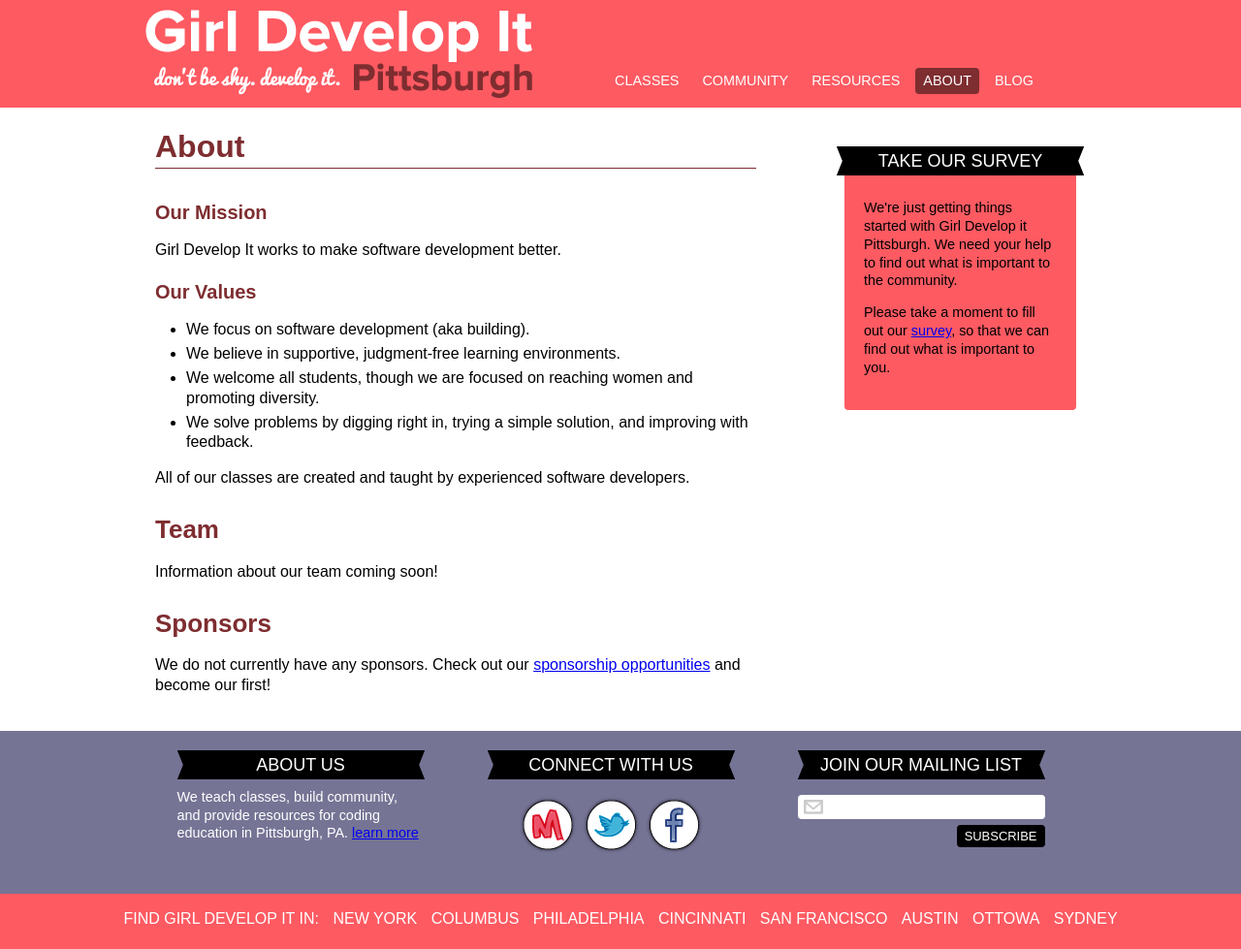
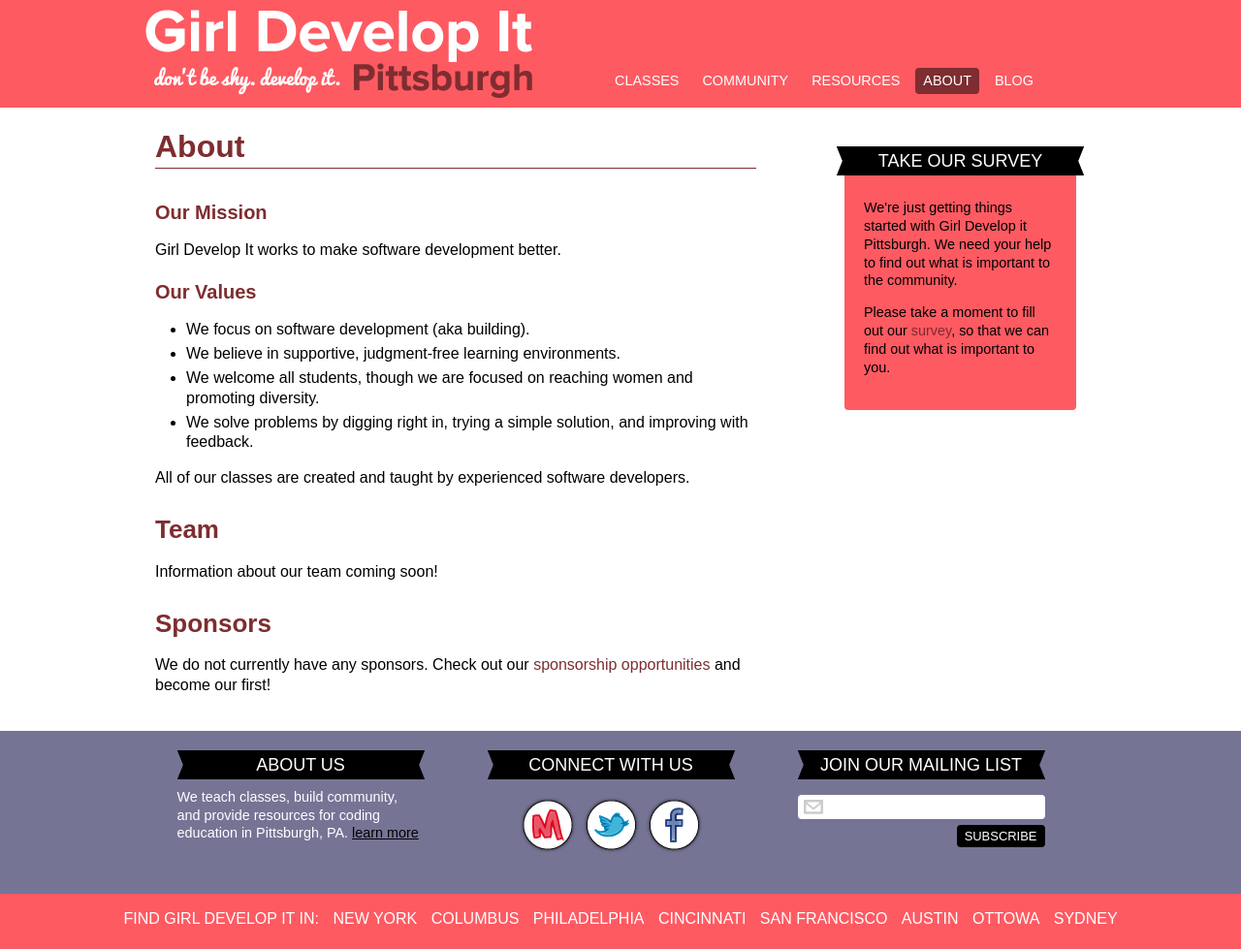
Before and after one commit to gdipgh/girldevelopitpgh.com, a Jekyll site: the page built from about/index.html, in a window 1280 px wide. Shown: the whole page at 97% size. Built offline with Jekyll 4.4.1, drawn with Linux system fonts in a browser that asks for light colours.

Commit message:
Reorganize some css and configure anchor colors

```diff
--- a/stylesheets/screen.css
+++ b/stylesheets/screen.css
@@ -90,46 +90,59 @@
 }
 
 /* line 76, ../sass/screen.scss */
+h1, h2, h3, h4 {
+  font-weight: 600;
+}
+
+/* line 80, ../sass/screen.scss */
 h1 {
   font-size: 250%;
 }
 
-/* line 80, ../sass/screen.scss */
+/* line 84, ../sass/screen.scss */
 h2 {
   border-bottom: solid 1px #7e2d30;
   color: #7e2d30;
   font-size: 32px;
-  font-weight: 600;
   margin: 0 0 1em 0;
 }
 
-/* line 88, ../sass/screen.scss */
+/* line 91, ../sass/screen.scss */
 h3 {
   color: #7e2d30;
   font-size: 26px;
-  font-weight: 600;
   margin: 1em 0 0.5em 0;
 }
 
-/* line 95, ../sass/screen.scss */
+/* line 97, ../sass/screen.scss */
 h4 {
   color: #7e2d30;
   font-size: 20px;
-  font-weight: 600;
   margin: 1em 0 0.5em 0;
 }
 
-/* line 102, ../sass/screen.scss */
+/* line 103, ../sass/screen.scss */
+a {
+  color: #7e2d30;
+  text-decoration: none;
+}
+/* line 107, ../sass/screen.scss */
+a:hover {
+  color: #fe5a62;
+  text-decoration: underline;
+}
+
+/* line 113, ../sass/screen.scss */
 p, ul {
   margin: 1em 0;
 }
 
-/* line 107, ../sass/screen.scss */
+/* line 118, ../sass/screen.scss */
 ul li {
   margin: 0 0 0.25em 0;
 }
 
-/* line 112, ../sass/screen.scss */
+/* line 123, ../sass/screen.scss */
 .container {
   width: 100%;
   *zoom: 1;
@@ -144,7 +157,7 @@
   clear: both;
 }
 @media only screen and (min-width: 960px) {
-  /* line 112, ../sass/screen.scss */
+  /* line 123, ../sass/screen.scss */
   .container {
     display: block;
     width: 980.0px;
@@ -163,14 +176,14 @@
   }
 }
 
-/* line 122, ../sass/screen.scss */
+/* line 133, ../sass/screen.scss */
 header {
   background-color: #fe5a62;
   color: white;
   padding: 10px 0;
 }
 @media only screen and (min-width: 540px) and (max-width: 959px) {
-  /* line 127, ../sass/screen.scss */
+  /* line 138, ../sass/screen.scss */
   header .container {
     display: inline;
     float: left;
@@ -181,7 +194,7 @@
     margin: 0 auto !important;
   }
 }
-/* line 136, ../sass/screen.scss */
+/* line 147, ../sass/screen.scss */
 header #logo {
   display: inline;
   float: left;
@@ -191,23 +204,23 @@
   margin-left: 0;
 }
 @media only screen and (max-width: 959px) {
-  /* line 136, ../sass/screen.scss */
+  /* line 147, ../sass/screen.scss */
   header #logo {
     width: auto;
   }
 }
 @media only screen and (max-width: 539px) {
-  /* line 136, ../sass/screen.scss */
+  /* line 147, ../sass/screen.scss */
   header #logo {
     margin-bottom: 4px;
     width: 100%;
   }
-  /* line 150, ../sass/screen.scss */
+  /* line 161, ../sass/screen.scss */
   header #logo a {
     margin: 0 auto;
   }
 }
-/* line 155, ../sass/screen.scss */
+/* line 166, ../sass/screen.scss */
 header #logo a {
   text-indent: -119988px;
   overflow: hidden;
@@ -221,7 +234,7 @@
   display: block;
 }
 @media only screen and (-webkit-min-device-pixel-ratio: 1.5), only screen and (min-device-pixel-ratio: 1.5) {
-  /* line 155, ../sass/screen.scss */
+  /* line 166, ../sass/screen.scss */
   header #logo a {
     text-indent: -119988px;
     overflow: hidden;
@@ -235,7 +248,7 @@
   }
 }
 @media only screen and (min-width: 480px) {
-  /* line 155, ../sass/screen.scss */
+  /* line 166, ../sass/screen.scss */
   header #logo a {
     text-indent: -119988px;
     overflow: hidden;
@@ -248,7 +261,7 @@
   }
 }
 @media only screen and (min-width: 480px) and (-webkit-min-device-pixel-ratio: 1.5), only screen and (min-width: 480px) and (min-device-pixel-ratio: 1.5) {
-  /* line 155, ../sass/screen.scss */
+  /* line 166, ../sass/screen.scss */
   header #logo a {
     text-indent: -119988px;
     overflow: hidden;
@@ -261,7 +274,7 @@
     width: 400px;
   }
 }
-/* line 167, ../sass/screen.scss */
+/* line 178, ../sass/screen.scss */
 header .nav {
   *zoom: 1;
   font-size: 90%;
@@ -278,7 +291,7 @@
   clear: both;
 }
 @media only screen and (min-width: 960px) {
-  /* line 167, ../sass/screen.scss */
+  /* line 178, ../sass/screen.scss */
   header .nav {
     display: inline;
     float: left;
@@ -286,32 +299,32 @@
     margin: 0 10px;
     margin: 60px 0 0;
   }
-  /* line 174, ../sass/screen.scss */
+  /* line 185, ../sass/screen.scss */
   header .nav li {
     margin: 0 2px;
   }
 }
 @media only screen and (min-width: 540px) and (max-width: 959px) {
-  /* line 167, ../sass/screen.scss */
+  /* line 178, ../sass/screen.scss */
   header .nav {
     display: inline;
     float: left;
     width: 60px;
     margin: 0 10px;
   }
-  /* line 183, ../sass/screen.scss */
+  /* line 194, ../sass/screen.scss */
   header .nav li {
     margin: 1px 2px;
   }
 }
 @media only screen and (max-width: 539px) {
-  /* line 167, ../sass/screen.scss */
+  /* line 178, ../sass/screen.scss */
   header .nav {
     clear: both;
     width: 100%;
   }
 }
-/* line 197, ../sass/screen.scss */
+/* line 208, ../sass/screen.scss */
 header .nav li {
   display: -moz-inline-stack;
   display: inline-block;
@@ -320,7 +333,7 @@
   zoom: 1;
   *display: inline;
 }
-/* line 201, ../sass/screen.scss */
+/* line 212, ../sass/screen.scss */
 header .nav a {
   -webkit-border-radius: 4px;
   -moz-border-radius: 4px;
@@ -340,37 +353,37 @@
   display: block;
   text-decoration: none;
 }
-/* line 210, ../sass/screen.scss */
+/* line 221, ../sass/screen.scss */
 header .nav a:hover, header .nav a:active, header .nav a.active {
   background: #7e2d30;
 }
 
-/* line 217, ../sass/screen.scss */
+/* line 228, ../sass/screen.scss */
 #main {
   background-color: white;
   padding: 20px 0;
   position: relative;
 }
-/* line 222, ../sass/screen.scss */
+/* line 233, ../sass/screen.scss */
 #main ul {
   list-style: disc;
   margin-left: 2em;
 }
 @media only screen and (min-width: 481px) and (max-width: 959px) {
-  /* line 227, ../sass/screen.scss */
+  /* line 238, ../sass/screen.scss */
   #main .container {
     position: relative;
     width: auto;
     padding-right: 287px;
   }
 }
-/* line 235, ../sass/screen.scss */
+/* line 246, ../sass/screen.scss */
 #main .content {
   display: block;
   margin: 0 10px;
 }
 @media only screen and (min-width: 960px) {
-  /* line 235, ../sass/screen.scss */
+  /* line 246, ../sass/screen.scss */
   #main .content {
     display: inline;
     float: left;
@@ -379,19 +392,19 @@
   }
 }
 @media only screen and (min-width: 481px) and (max-width: 959px) {
-  /* line 235, ../sass/screen.scss */
+  /* line 246, ../sass/screen.scss */
   #main .content {
     float: left;
     width: 100%;
   }
 }
 @media only screen and (max-width: 480px) {
-  /* line 235, ../sass/screen.scss */
+  /* line 246, ../sass/screen.scss */
   #main .content {
     margin-right: 10px;
   }
 }
-/* line 253, ../sass/screen.scss */
+/* line 264, ../sass/screen.scss */
 #main .sidebar {
   -webkit-border-radius: 4px;
   -moz-border-radius: 4px;
@@ -411,27 +424,27 @@
   width: 239px;
 }
 @media only screen and (min-width: 960px) {
-  /* line 253, ../sass/screen.scss */
+  /* line 264, ../sass/screen.scss */
   #main .sidebar {
     float: right;
     margin: 20px;
   }
 }
 @media only screen and (min-width: 481px) and (max-width: 959px) {
-  /* line 253, ../sass/screen.scss */
+  /* line 264, ../sass/screen.scss */
   #main .sidebar {
     float: left;
     margin-right: -287px;
   }
 }
 @media only screen and (max-width: 480px) {
-  /* line 253, ../sass/screen.scss */
+  /* line 264, ../sass/screen.scss */
   #main .sidebar {
     position: relative;
     right: auto;
   }
 }
-/* line 281, ../sass/screen.scss */
+/* line 292, ../sass/screen.scss */
 #main .sidebar h4 {
   background: url('../images/ribbon.png?1342570701') no-repeat 50% 50%;
   border: none;
@@ -447,14 +460,22 @@
   position: absolute;
   top: 0;
 }
+/* line 300, ../sass/screen.scss */
+#main .sidebar a {
+  color: #7e2d30;
+}
+/* line 303, ../sass/screen.scss */
+#main .sidebar a:hover {
+  color: black;
+}
 
-/* line 307, ../sass/screen.scss */
+/* line 326, ../sass/screen.scss */
 #footer-section {
   background-color: #767495;
   color: white;
   padding: 10px 0;
 }
-/* line 312, ../sass/screen.scss */
+/* line 331, ../sass/screen.scss */
 #footer-section h4 {
   background: url('../images/ribbon.png?1342570701') no-repeat 50% 50%;
   border: none;
@@ -467,13 +488,22 @@
   text-align: center;
   text-transform: uppercase;
 }
-/* line 316, ../sass/screen.scss */
+/* line 335, ../sass/screen.scss */
 #footer-section p, #footer-section form {
   width: 255px;
   margin: 0 auto;
   font-size: 90%;
 }
-/* line 322, ../sass/screen.scss */
+/* line 341, ../sass/screen.scss */
+#footer-section a {
+  color: black;
+  text-decoration: underline;
+}
+/* line 345, ../sass/screen.scss */
+#footer-section a:hover {
+  color: white;
+}
+/* line 350, ../sass/screen.scss */
 #footer-section .about {
   display: inline;
   float: left;
@@ -481,26 +511,26 @@
   margin: 0 10px;
 }
 @media only screen and (min-width: 960px) {
-  /* line 322, ../sass/screen.scss */
+  /* line 350, ../sass/screen.scss */
   #footer-section .about {
     margin: 10px;
   }
 }
 @media only screen and (max-width: 959px) {
-  /* line 322, ../sass/screen.scss */
+  /* line 350, ../sass/screen.scss */
   #footer-section .about {
     margin: 10px auto 20px auto;
   }
 }
 @media only screen and (max-width: 599px) {
-  /* line 322, ../sass/screen.scss */
+  /* line 350, ../sass/screen.scss */
   #footer-section .about {
     display: block;
     float: none;
     width: 100%;
   }
 }
-/* line 327, ../sass/screen.scss */
+/* line 355, ../sass/screen.scss */
 #footer-section .social {
   display: inline;
   float: left;
@@ -508,34 +538,34 @@
   margin: 0 10px;
 }
 @media only screen and (min-width: 960px) {
-  /* line 327, ../sass/screen.scss */
+  /* line 355, ../sass/screen.scss */
   #footer-section .social {
     margin: 10px;
   }
 }
 @media only screen and (max-width: 959px) {
-  /* line 327, ../sass/screen.scss */
+  /* line 355, ../sass/screen.scss */
   #footer-section .social {
     margin: 10px auto 20px auto;
   }
 }
 @media only screen and (max-width: 599px) {
-  /* line 327, ../sass/screen.scss */
+  /* line 355, ../sass/screen.scss */
   #footer-section .social {
     display: block;
     float: none;
     width: 100%;
   }
 }
-/* line 331, ../sass/screen.scss */
+/* line 359, ../sass/screen.scss */
 #footer-section .social div {
   margin: 0 10px;
 }
-/* line 335, ../sass/screen.scss */
+/* line 363, ../sass/screen.scss */
 #footer-section .social ul {
   text-align: center;
 }
-/* line 338, ../sass/screen.scss */
+/* line 366, ../sass/screen.scss */
 #footer-section .social ul li {
   display: -moz-inline-stack;
   display: inline-block;
@@ -544,7 +574,7 @@
   zoom: 1;
   *display: inline;
 }
-/* line 343, ../sass/screen.scss */
+/* line 371, ../sass/screen.scss */
 #footer-section .social ul li.facebook a {
   text-indent: -119988px;
   overflow: hidden;
@@ -556,7 +586,7 @@
   height: 62px;
 }
 @media only screen and (-webkit-min-device-pixel-ratio: 1.5), only screen and (min-device-pixel-ratio: 1.5) {
-  /* line 343, ../sass/screen.scss */
+  /* line 371, ../sass/screen.scss */
   #footer-section .social ul li.facebook a {
     text-indent: -119988px;
     overflow: hidden;
@@ -569,7 +599,7 @@
     width: 61.5px;
   }
 }
-/* line 346, ../sass/screen.scss */
+/* line 374, ../sass/screen.scss */
 #footer-section .social ul li.facebook a:hover {
   text-indent: -119988px;
   overflow: hidden;
@@ -581,7 +611,7 @@
   height: 62px;
 }
 @media only screen and (-webkit-min-device-pixel-ratio: 1.5), only screen and (min-device-pixel-ratio: 1.5) {
-  /* line 346, ../sass/screen.scss */
+  /* line 374, ../sass/screen.scss */
   #footer-section .social ul li.facebook a:hover {
     text-indent: -119988px;
     overflow: hidden;
@@ -594,7 +624,7 @@
     width: 61.5px;
   }
 }
-/* line 343, ../sass/screen.scss */
+/* line 371, ../sass/screen.scss */
 #footer-section .social ul li.meetup a {
   text-indent: -119988px;
   overflow: hidden;
@@ -606,7 +636,7 @@
   height: 62px;
 }
 @media only screen and (-webkit-min-device-pixel-ratio: 1.5), only screen and (min-device-pixel-ratio: 1.5) {
-  /* line 343, ../sass/screen.scss */
+  /* line 371, ../sass/screen.scss */
   #footer-section .social ul li.meetup a {
     text-indent: -119988px;
     overflow: hidden;
@@ -619,7 +649,7 @@
     width: 61px;
   }
 }
-/* line 346, ../sass/screen.scss */
+/* line 374, ../sass/screen.scss */
 #footer-section .social ul li.meetup a:hover {
   text-indent: -119988px;
   overflow: hidden;
@@ -631,7 +661,7 @@
   height: 62px;
 }
 @media only screen and (-webkit-min-device-pixel-ratio: 1.5), only screen and (min-device-pixel-ratio: 1.5) {
-  /* line 346, ../sass/screen.scss */
+  /* line 374, ../sass/screen.scss */
   #footer-section .social ul li.meetup a:hover {
     text-indent: -119988px;
     overflow: hidden;
@@ -644,7 +674,7 @@
     width: 61px;
   }
 }
-/* line 343, ../sass/screen.scss */
+/* line 371, ../sass/screen.scss */
 #footer-section .social ul li.twitter a {
   text-indent: -119988px;
   overflow: hidden;
@@ -656,7 +686,7 @@
   height: 62px;
 }
 @media only screen and (-webkit-min-device-pixel-ratio: 1.5), only screen and (min-device-pixel-ratio: 1.5) {
-  /* line 343, ../sass/screen.scss */
+  /* line 371, ../sass/screen.scss */
   #footer-section .social ul li.twitter a {
     text-indent: -119988px;
     overflow: hidden;
@@ -669,7 +699,7 @@
     width: 61.5px;
   }
 }
-/* line 346, ../sass/screen.scss */
+/* line 374, ../sass/screen.scss */
 #footer-section .social ul li.twitter a:hover {
   text-indent: -119988px;
   overflow: hidden;
@@ -681,7 +711,7 @@
   height: 62px;
 }
 @media only screen and (-webkit-min-device-pixel-ratio: 1.5), only screen and (min-device-pixel-ratio: 1.5) {
-  /* line 346, ../sass/screen.scss */
+  /* line 374, ../sass/screen.scss */
   #footer-section .social ul li.twitter a:hover {
     text-indent: -119988px;
     overflow: hidden;
@@ -694,11 +724,11 @@
     width: 61.5px;
   }
 }
-/* line 353, ../sass/screen.scss */
+/* line 381, ../sass/screen.scss */
 #footer-section .social ul li a {
   display: block;
 }
-/* line 360, ../sass/screen.scss */
+/* line 388, ../sass/screen.scss */
 #footer-section .mailing-list {
   display: inline;
   float: left;
@@ -716,26 +746,26 @@
   clear: both;
 }
 @media only screen and (min-width: 960px) {
-  /* line 360, ../sass/screen.scss */
+  /* line 388, ../sass/screen.scss */
   #footer-section .mailing-list {
     margin: 10px;
   }
 }
 @media only screen and (max-width: 959px) {
-  /* line 360, ../sass/screen.scss */
+  /* line 388, ../sass/screen.scss */
   #footer-section .mailing-list {
     margin: 10px auto 20px auto;
   }
 }
 @media only screen and (max-width: 599px) {
-  /* line 360, ../sass/screen.scss */
+  /* line 388, ../sass/screen.scss */
   #footer-section .mailing-list {
     display: block;
     float: none;
     width: 100%;
   }
 }
-/* line 365, ../sass/screen.scss */
+/* line 393, ../sass/screen.scss */
 #footer-section .mailing-list input[type='email'] {
   background: url('../images/email-icon.png?1342487058') 6px 50% white no-repeat;
   -webkit-border-radius: 4px;
@@ -753,7 +783,7 @@
   padding: 2px 10px 2px 32px;
   width: 100%;
 }
-/* line 378, ../sass/screen.scss */
+/* line 406, ../sass/screen.scss */
 #footer-section .mailing-list input[type='submit'] {
   -webkit-border-radius: 4px;
   -moz-border-radius: 4px;
@@ -771,12 +801,12 @@
   text-transform: uppercase;
 }
 
-/* line 393, ../sass/screen.scss */
+/* line 421, ../sass/screen.scss */
 #gdi-network {
   color: white;
   text-align: center;
 }
-/* line 397, ../sass/screen.scss */
+/* line 425, ../sass/screen.scss */
 #gdi-network li {
   display: -moz-inline-stack;
   display: inline-block;
@@ -787,19 +817,19 @@
   list-style: disc;
   text-transform: uppercase;
 }
-/* line 402, ../sass/screen.scss */
+/* line 430, ../sass/screen.scss */
 #gdi-network li a {
   color: white;
   text-decoration: none;
   margin-left: 10px;
 }
-/* line 407, ../sass/screen.scss */
+/* line 435, ../sass/screen.scss */
 #gdi-network li a:hover {
   color: #7e2d30;
   text-decoration: underline;
 }
 
-/* line 415, ../sass/screen.scss */
+/* line 443, ../sass/screen.scss */
 #comic {
   color: white;
   display: block;
@@ -808,11 +838,11 @@
   height: 471px;
 }
 
-/* line 437, ../sass/screen.scss */
+/* line 465, ../sass/screen.scss */
 .home #main {
   background-color: #fe5a62;
 }
-/* line 440, ../sass/screen.scss */
+/* line 468, ../sass/screen.scss */
 .home #main .container {
   padding: 0;
 }
```
Also changed, not shown: sass/screen.scss (+31 -3 lines).
